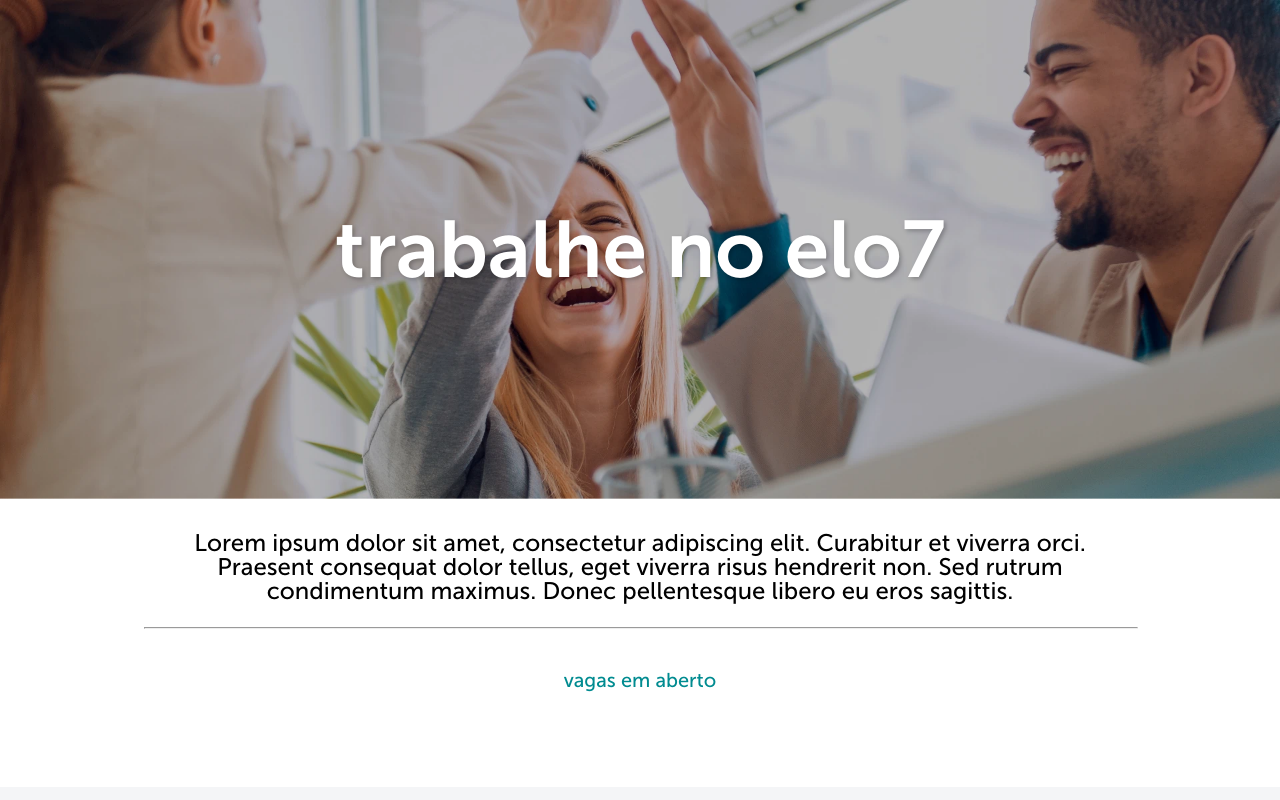
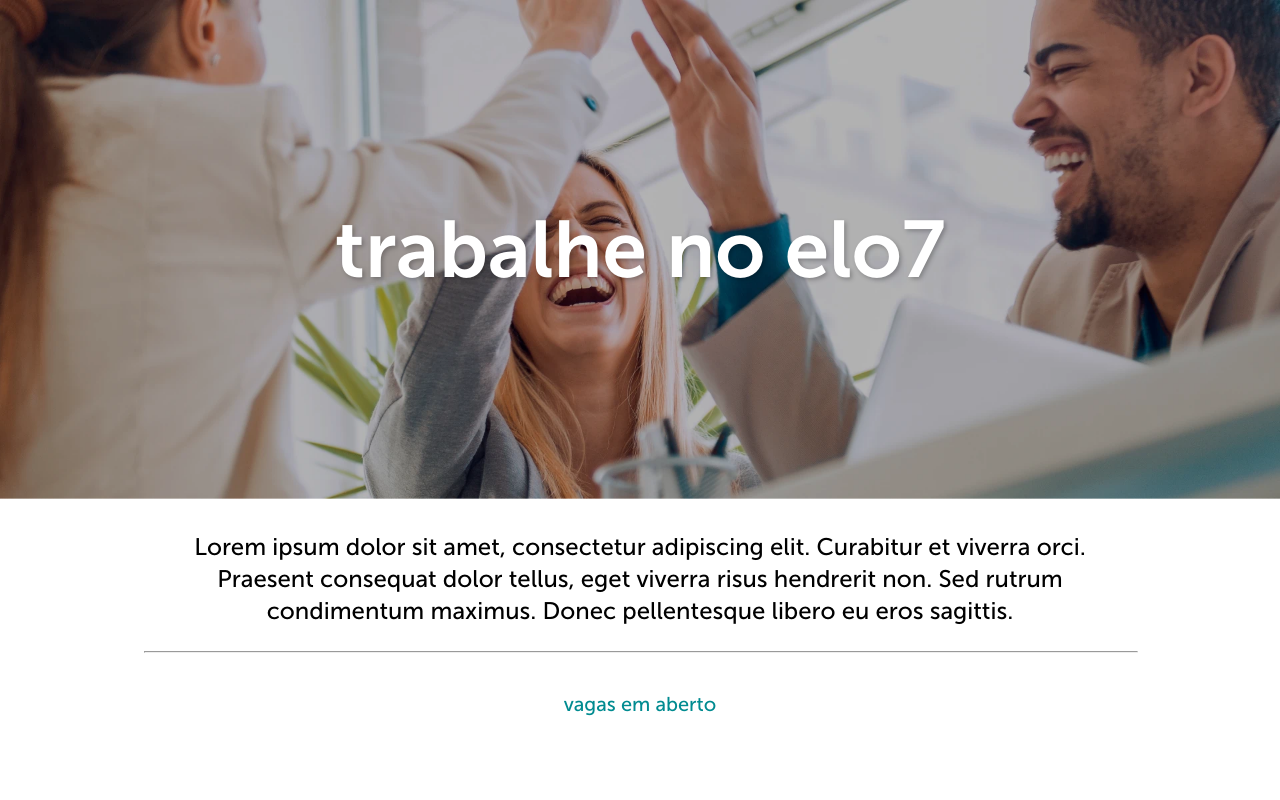
Before and after one commit to Keemluvr/elo7, a Next.js app: page / in a window 1280 px wide. Shown: the top 800 px of the page. Built offline with nearby package versions, Linux system fonts and the light colour scheme.

Commit message:
improve: image quality and adjust variable names

```diff
--- a/src/components/hero/index.tsx
+++ b/src/components/hero/index.tsx
@@ -2,20 +2,21 @@
 
 import Image from "next/image";
 import Link from "next/link";
-import "./hero.scss";
+import "./style.scss";
 
 export default function Hero() {
   return (
     <section>
-      <div className=" hero-image-wrapper ">
+      <div className="hero-image-wrapper">
         <Image
           className="hero-image"
           src="/hero.webp"
           alt="Equipe de colaboradores celebrando e batendo as mãos em um ambiente de escritório, destacando a cultura de trabalho colaborativa e positiva da empresa."
+          quality={100}
           fill
           priority
         />
-        <h1 className="hero-title">trabalhe no elo7</h1>
+        <h1 className="hero-image-title">trabalhe no elo7</h1>
       </div>
       <div className="grid-container">
         <p className="grid-item-full-width hero-description">
--- a/src/components/hero/hero.scss
+++ b/src/components/hero/style.scss
@@ -9,14 +9,13 @@
   @include media-query("medium") {
     height: 30vw;
   }
-}
 
   .hero-image {
     object-fit: cover;
     object-position: center;
   }
 
-.hero-title {
+  .hero-image-title {
     @include absolute-center-position;
 
     text-shadow: 2px 2px 4px rgba(0, 0, 0, 0.25);
@@ -29,14 +28,17 @@
       font-size: $extra-large-size;
     }
   }
+}
 
 .hero-description {
   font-size: $medium-size;
   text-align: center;
   margin-bottom: 24px;
+  line-height: $huge-large-line-height;
 
   @include media-query("medium") {
     font-size: $default-size;
+    line-height: $medium-line-height;
   }
 }
 
```
Lines whose indentation alone changed are shown as unchanged.
